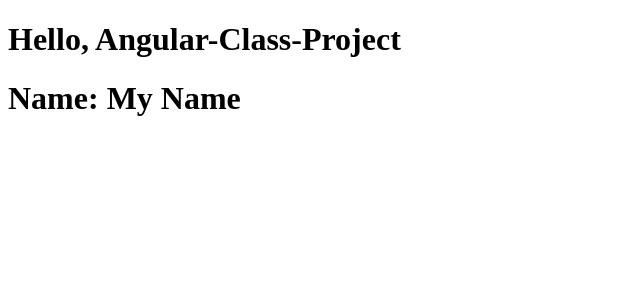
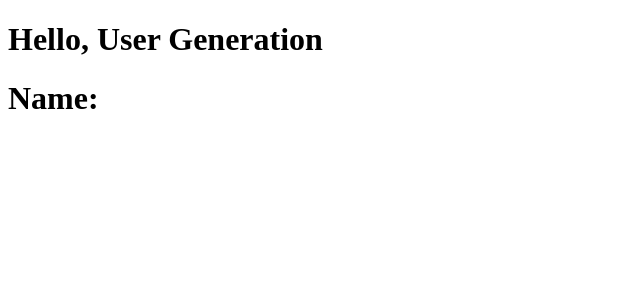
Before and after one commit to diana890/Angular-Class-Project, an Angular app: page / in a window 1280 px wide. Shown: the top 300 px of the page, without its empty margins (0-640 px from the left). Built offline with nearby package versions, Linux system fonts and the light colour scheme.

Commit message:
creating interface

```diff
--- a/src/app/app.component.ts
+++ b/src/app/app.component.ts
@@ -1,14 +1,29 @@
 import { Component } from '@angular/core';
 import { RouterOutlet } from '@angular/router';
+import {User} from "./Shared/Modules/user";
+import {JsonPipe, NgForOf} from "@angular/common";
 
 @Component({
   selector: 'app-root',
   standalone: true,
-  imports: [RouterOutlet],
+  imports: [RouterOutlet, NgForOf, JsonPipe],
   templateUrl: './app.component.html',
   styleUrl: './app.component.scss'
 })
 export class AppComponent {
-  title = 'Angular-Class-Project';
-  name :string = 'My Name'
+  title = 'User Generation';
+
+  user1: User = {id: 1, firstName: "Matt", lastName: "Haug", department: "Programming", isAdmin: false};
+  user2: User = {id: 2, firstName: "Darren", lastName: "Takakki", department: "Web Dev", isAdmin: true};
+  //Can declare values either way
+  userList: User[] = //any[] would have worked as well
+    [this.user1, this.user2,
+      {id: 3, firstName: "John", lastName: "Doe", department: "Programming", isAdmin: false},
+      {id: 4, firstName: "Jane", lastName: "Doe", department: "Programming", isAdmin: true}
+    ]
+//Function that gets called from our onclick. Takes in an
+  //arguement ofa variable called user, which is type User and returns void
+  toggleAdminStatus(user: User): void {
+    user.isAdmin = !user.isAdmin;
+  }
 }
```
